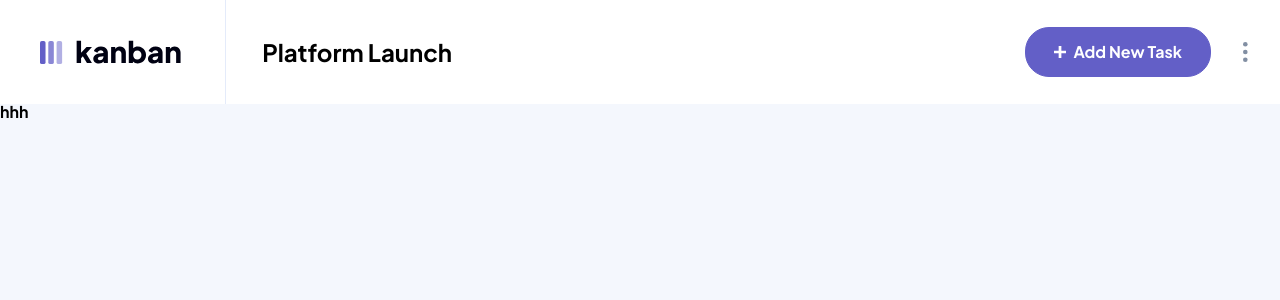
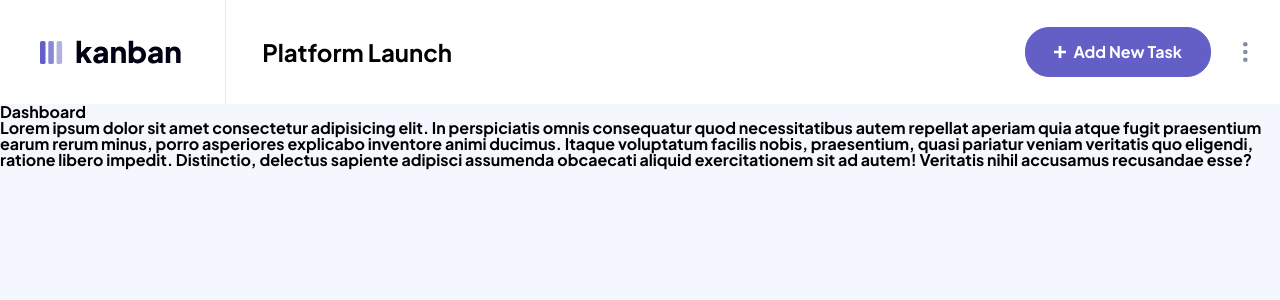
Before and after one commit to George-Boakye/kanban-task-management, a Nuxt app: page / in a window 1280 px wide. Shown: the top 300 px of the page. Built offline with nearby package versions, Linux system fonts and the light colour scheme.

Commit message:
Updated index.vue

```diff
--- a/pages/index.vue
+++ b/pages/index.vue
@@ -1,13 +1,9 @@
 <template>
-  <h1>hhh</h1>
+  <div>
+    <h2>Dashboard</h2>
+    <p>Lorem ipsum dolor sit amet consectetur adipisicing elit. In perspiciatis omnis consequatur quod necessitatibus autem repellat aperiam quia atque fugit praesentium earum rerum minus, porro asperiores explicabo inventore animi ducimus. Itaque voluptatum facilis nobis, praesentium, quasi pariatur veniam veritatis quo eligendi, ratione libero impedit. Distinctio, delectus sapiente adipisci assumenda obcaecati aliquid exercitationem sit ad autem! Veritatis nihil accusamus recusandae esse?</p>
+  </div>
 </template>
 
-<script>
-export default {
-
-}
-</script>
-
-<style>
-
+<style scoped>
 </style>
```
